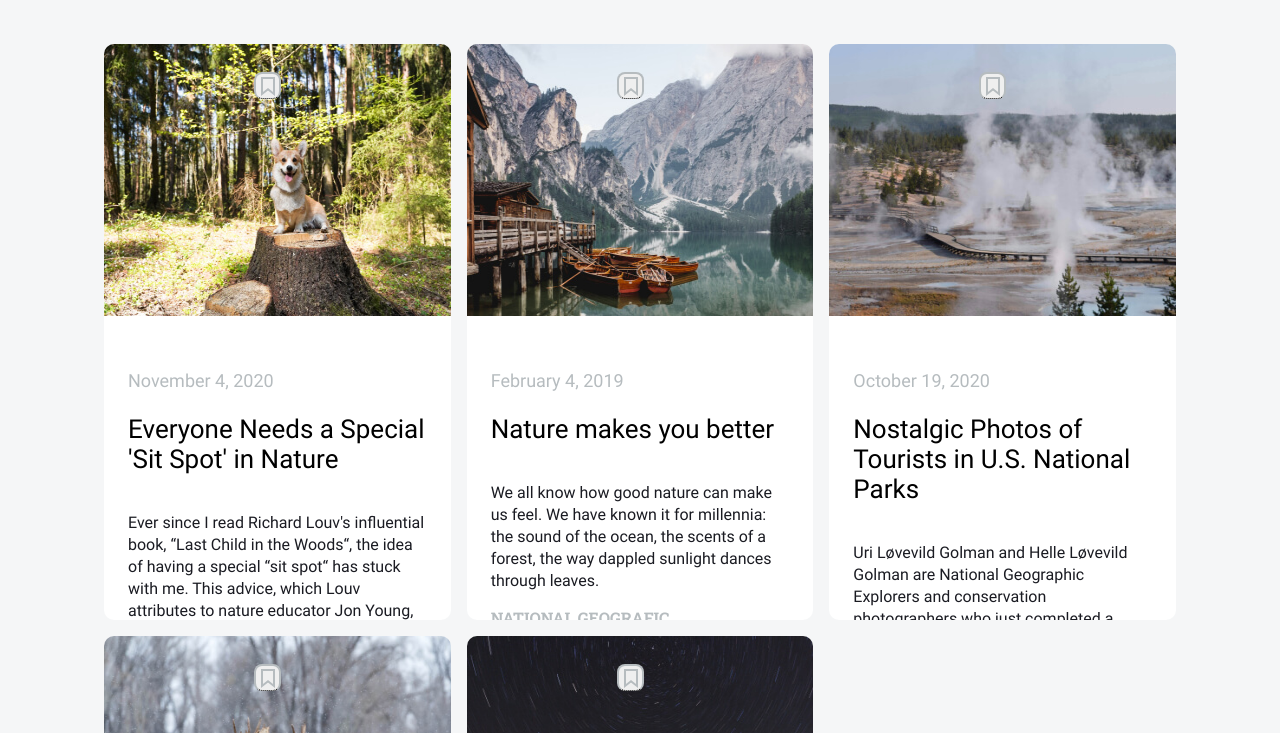
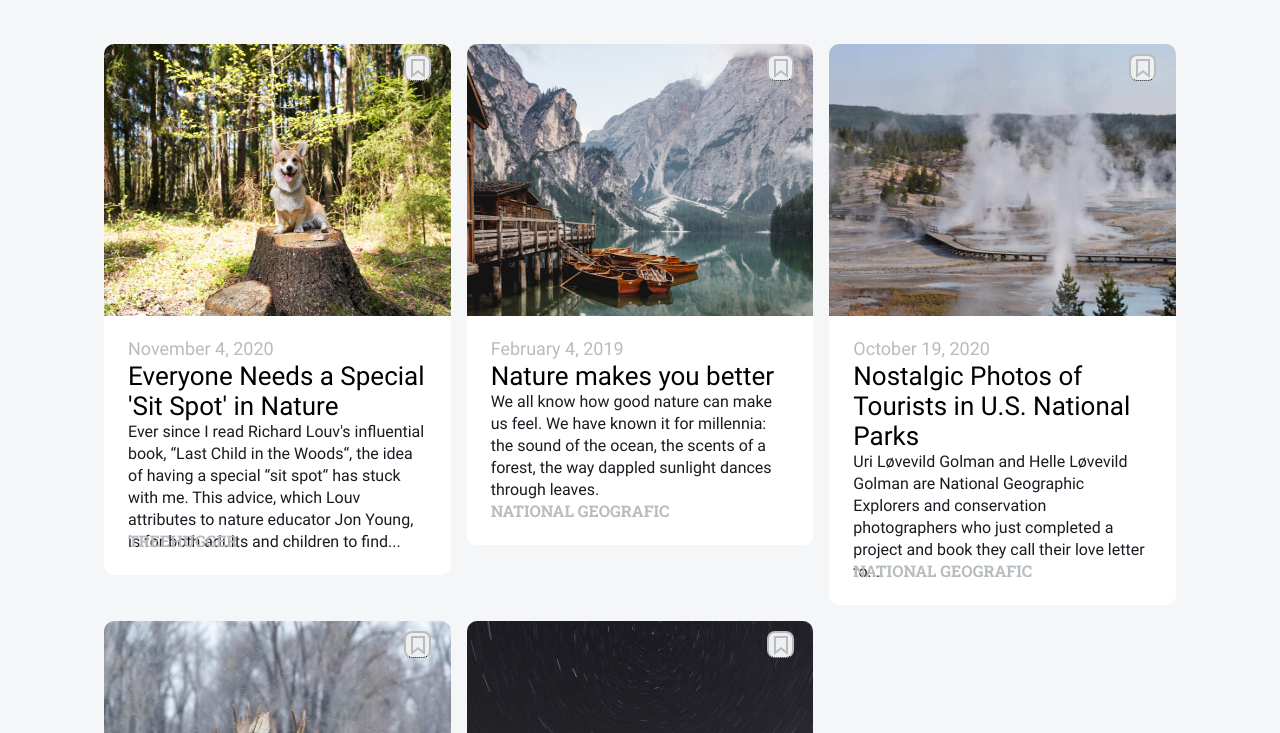
Before and after one commit to shimritz/news-explorer-frontend, a React app: page / in a window 1280 px wide. Shown: the part 707-1440 px from the top of the page. Built offline with nearby package versions, Linux system fonts and the light colour scheme.

Commit message:
fixed extra space in article

```diff
--- a/src/components/NewsCard/NewsCard.css
+++ b/src/components/NewsCard/NewsCard.css
@@ -15,6 +15,7 @@
   padding-right: 24px;
   padding-left: 24px;
   margin-top: 0;
+  /* margin: 0; */
   /* height: 100%; */
 }
 
@@ -23,7 +24,7 @@
   font-size: 18px;
   line-height: 24px;
   color: #b6bcbf;
-  margin-top: 20px;
+  margin-top: 17px;
   margin-bottom: 0;
   text-align: left;
   /* padding-left: ; */
@@ -35,6 +36,8 @@
   font-family: "Roboto";
   font-weight: 400;
   font-size: 26px;
+  margin-top: 0;
+  margin-bottom: 0;
 }
 
 .article__info_text {
@@ -47,6 +50,8 @@
   text-overflow: ellipsis;
   max-width: 352px;
   max-height: 110px;
+  margin-top: 0;
+  margin-bottom: 0;
 }
 
 .article__key-word-label {
@@ -86,14 +91,15 @@
   padding: 11px 10px 13px 13px;
   z-index: 1;
   position: absolute;
-  top: -250px;
+  top: 10px;
   /* right: 60px; */
-  left: 150px;
+  left: 300px;
   border: 2px solid #b6bcbf;
   border-radius: 8px;
   /* cursor: pointer; */
-  position: relative;
+  /* position: relative; */
   border-bottom: 1px dotted black;
+  /* margin: 0; */
 }
 
 .article__save-btn:hover {
```
